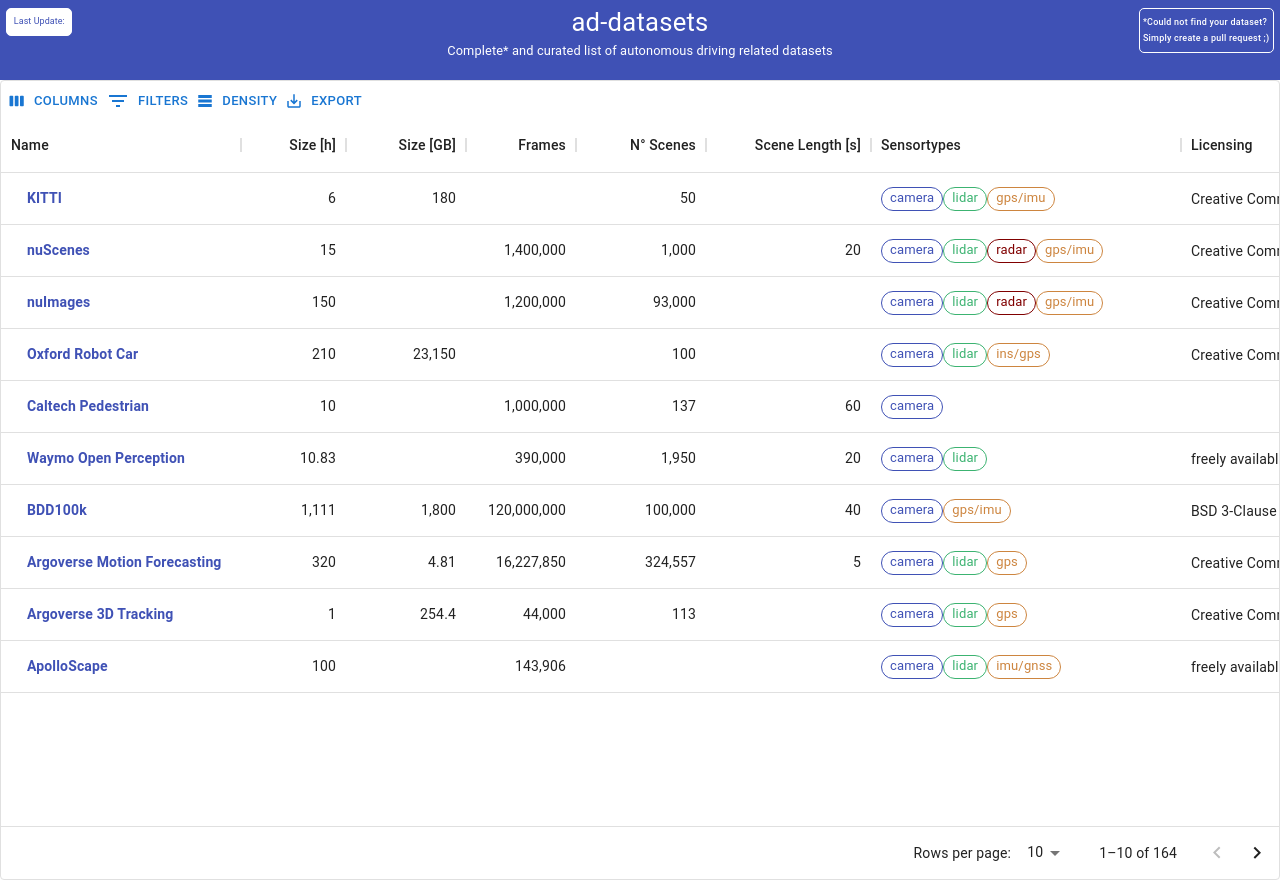
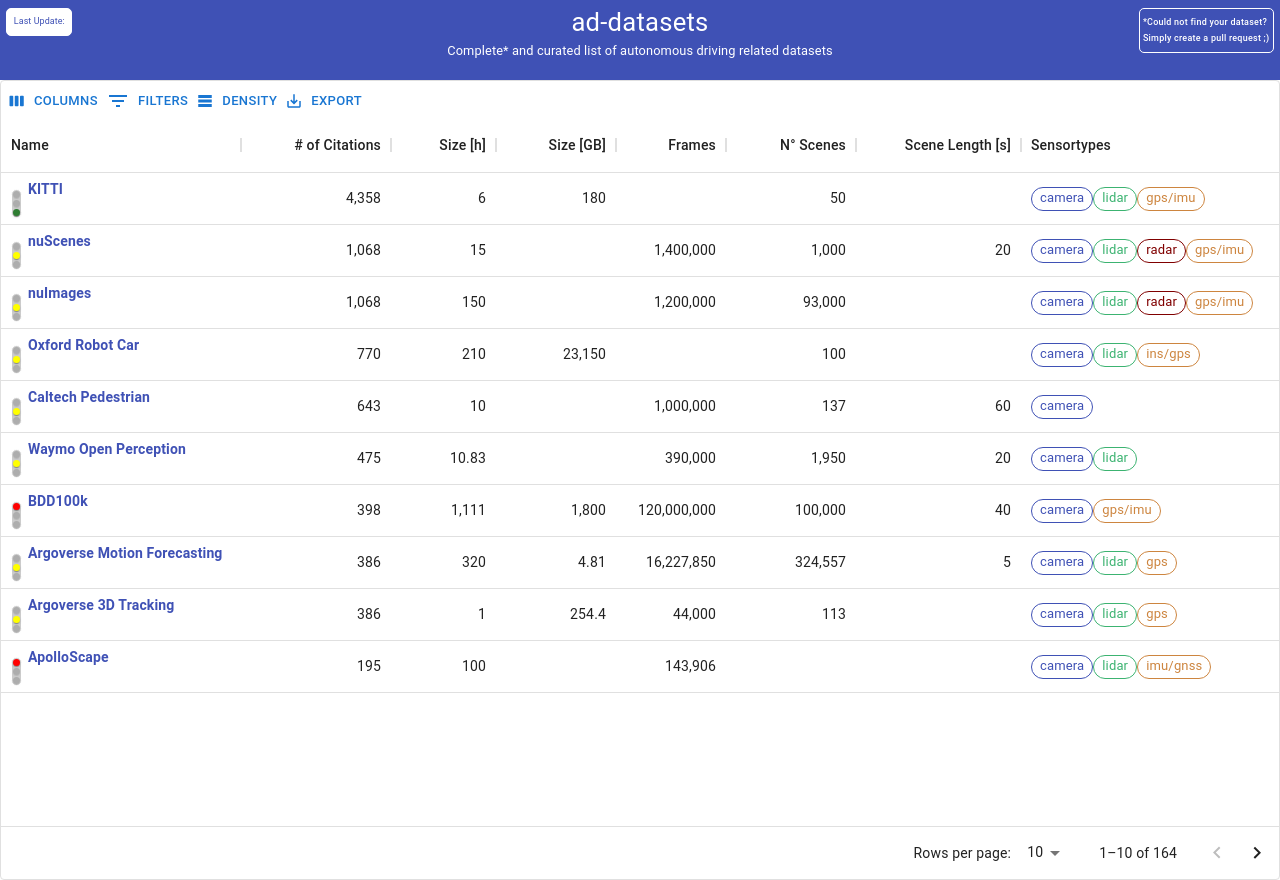
Before and after one commit to daniel-bogdoll/ad-datasets, a React (Create React App) app in the folder my-app/: page / in a window 1280 px wide. Built offline with nearby package versions, Linux system fonts and the light colour scheme.

Commit message:
introduction of traffic light indicator

```diff
--- a/my-app/package.json
+++ b/my-app/package.json
@@ -4,6 +4,8 @@
   "version": "0.1.0",
   "private": true,
   "dependencies": {
+    "@emotion/react": "^11.8.2",
+    "@emotion/styled": "^11.8.1",
     "@material-ui/core": "latest",
     "@material-ui/styles": "latest",
     "@mui/x-data-grid": "latest",
@@ -50,8 +52,10 @@
     "@material-ui/core": "^4.12.3",
     "@material-ui/data-grid": "^4.0.0-alpha.35",
     "@material-ui/icons": "^4.11.2",
+    "@mui/lab": "^5.0.0-alpha.74",
     "@mui/material": "^5.2.3",
     "gh-pages": "^3.2.3",
-    "react-router-dom": "^5.3.0"
+    "react-router-dom": "^5.3.0",
+    "react-tooltip": "^4.2.21"
   }
 }
--- a/my-app/src/columns.js
+++ b/my-app/src/columns.js
@@ -1,4 +1,5 @@
 import * as React from 'react';
+import ReactTooltip from "react-tooltip";
 import Link from "@material-ui/core/Link";
 import Typography from "@material-ui/core/Typography"
 import PropTypes from 'prop-types';
@@ -6,12 +7,31 @@
 import Popper from '@material-ui/core/Popper';
 import { makeStyles } from '@material-ui/styles';
 import ReceiptIcon from '@material-ui/icons/Receipt';
-import {CameraTag, LidarTag, RadarTag, RandomTag} from "./components/tags";
+import {CameraTag, LidarTag, RadarTag, RandomTag, AnalyzedTag, PartiallyAnalyzedTag, IncompleteAnalyzedTag} from "./components/tags";
 
 function isOverflown(element) {
     return element.scrollHeight > element.clientHeight || element.scrollWidth > element.clientWidth;
 }
 
+
+function checkCompleteness(dataset) {
+    let info = (Object.entries(dataset)[2][1]);
+    let info2 = (Object.entries(info));
+    let test=0;
+    info2.forEach(entry => {
+        if (entry[1]===""){
+            test = 1;
+        }
+    });
+    console.log(dataset.getValue(dataset.id, 'DOI'))
+    if (dataset.getValue(dataset.id, 'DOI')===undefined||dataset.getValue(dataset.id, 'href')===undefined||
+        dataset.getValue(dataset.id, 'id')===undefined) {
+        return 2;
+    } else if(test===1){
+        return 1;
+    }
+    else return 0
+}
 
 
 /***
@@ -190,20 +210,77 @@
         field: 'id',
         headerName: 'Name',
         width: 240,
-        renderCell: (params) => (
+        renderCell: (params) => {
+            if (checkCompleteness(params)===0) {
+                return(
+                <div style={{display: "flex", flexDirection: "row", alignItems: "flex-start"}}>
+                    <AnalyzedTag/>
                     <strong>
                         <Link
                             variant="contained"
                             color="primary"
                             size="small"
-                    style={{ marginLeft: 16 }}
+                            style={{marginLeft: 6}}
                             href={params.getValue(params.id, 'href') || ''}
                             target={'_blank'}
                         >
                             {params.getValue(params.id, 'id') || ''}
                         </Link>
                     </strong>
-        ),
+                </div>)
+            }
+            else if (checkCompleteness(params)===1){
+                return (
+                    <div style={{display: "flex", flexDirection: "row", alignItems: "flex-start"}}>
+                        <PartiallyAnalyzedTag/>
+                        <strong>
+                            <Link
+                                variant="contained"
+                                color="primary"
+                                size="small"
+                                style={{marginLeft: 6}}
+                                href={params.getValue(params.id, 'href') || ''}
+                                target={'_blank'}
+                            >
+                                {params.getValue(params.id, 'id') || ''}
+                            </Link>
+                        </strong>
+                    </div>
+                )
+            }
+            else if (checkCompleteness(params)===2)
+                return (
+                    <div style={{display: "flex", flexDirection: "row", alignItems: "flex-start"}}>
+                        <IncompleteAnalyzedTag/>
+                        <strong>
+                            <Link
+                                variant="contained"
+                                color="primary"
+                                size="small"
+                                style={{marginLeft: 6}}
+                                href={params.getValue(params.id, 'href') || ''}
+                                target={'_blank'}
+                            >
+                                {params.getValue(params.id, 'id') || ''}
+                            </Link>
+                        </strong>
+                    </div>
+                )
+        },
+    },
+    {
+        field: 'citationCount',
+        headerName: '# of Citations',
+        width: 150,
+        align: 'right',
+        type: 'number',
+        valueFormatter: (params) => {
+            const valueFormatted = Number(params.value).toLocaleString();
+            if (valueFormatted !== "0" && valueFormatted !== "NaN")
+                return `${valueFormatted}`;
+            else
+                return "";
+        }
     },
     {
         field: 'size_hours',
@@ -395,14 +472,6 @@
         renderCell: renderCellExpand
     },
     {
-        field: 'citationCount',
-        headerName: '# of Citations',
-        width: 150,
-        hide: true,
-        type: "number",
-        renderCell: renderCellExpand
-    },
-    {
         field: 'relatedPaper',
         headerName: 'Related Paper',
         width: 150,
--- a/my-app/src/components/tags.js
+++ b/my-app/src/components/tags.js
@@ -1,5 +1,7 @@
 import Chip from "@material-ui/core/Chip";
+import ReactTooltip from "react-tooltip";
 import * as React from "react";
+import TimelineDot from '@mui/lab/TimelineDot';
 
 export class CameraTag extends React.Component {
     render() {
@@ -37,3 +39,41 @@
                      style={{color: 'peru', border: '1px solid peru', display: this.props.visibility}}/>
     }
 }
+export class AnalyzedTag extends React.Component {
+    render() {
+        return <div style={{display: "flex", flexDirection: "column", alignItems: "flex-start", border: "1px solid white",
+        borderRadius: "10px", marginTop: "10px", backgroundColor: "rgba(0, 0, 0, 0.2)"}} >
+                            <TimelineDot style={{height: "3px", width: "3px", background: "red", padding: "0px",
+                                opacity:"0.3", margin: "1px", backgroundColor: "rgba(0, 0, 0, 0.5)"}}/>
+                            <TimelineDot style={{height: "3px", width: "3px", background: "yellow", padding: "0px",
+                                marginRight: "1px", opacity:"0.3", margin: "1px", backgroundColor: "rgba(0, 0, 0, 0.5)"}}/>
+                            <TimelineDot color={"success"} style={{height: "3px", width: "3px", padding: "0px",
+                                marginRight: "1px", margin: "1px"}}/>
+                        </div>
+    }
+}
+export class PartiallyAnalyzedTag extends React.Component {
+    render() {
+        return <div style={{display: "flex", flexDirection: "column", alignItems: "flex-start", border: "1px solid white",
+            borderRadius: "10px", marginTop: "10px", backgroundColor: "rgba(0, 0, 0, 0.2)"}} >
+                         <TimelineDot color={"success"} style={{height: "3px", width: "3px", padding: "0",
+                         opacity: "0.3", margin: "1px", backgroundColor: "rgba(0, 0, 0, 0.5)"}}/>
+                         <TimelineDot style={{height: "3px", width: "3px", background: "yellow", padding: "0", margin:"1px"}}/>
+                         <TimelineDot style={{height: "3px", width: "3px", background: "red", padding: "0",
+                             opacity: "0.3", margin: "1px", backgroundColor: "rgba(0, 0, 0, 0.5)"}}/>
+                </div>
+
+    }
+}
+export class IncompleteAnalyzedTag extends React.Component {
+    render() {
+        return <div style={{display: "flex", flexDirection: "column", alignItems: "flex-start", border: "1px solid white",
+        borderRadius: "10px", marginTop: "10px", backgroundColor: "rgba(0, 0, 0, 0.2)"}} >
+                        <TimelineDot style={{height: "3px", width: "3px", background: "red", padding: "0", margin: "1px"}}/>
+                         <TimelineDot style={{height: "3px", width: "3px", background: "yellow", padding: "0", margin:"1px",
+                         opacity: "0.3", backgroundColor: "rgba(0, 0, 0, 0.5)"}}/>
+                        <TimelineDot color={"success"} style={{height: "3px", width: "3px", padding: "0", margin:"1px",
+                            opacity: "0.3", backgroundColor: "rgba(0, 0, 0, 0.5)"}}/>
+                     </div>
+    }
+}
```
Also changed, not shown: my-app/src/data.json (+22 -22 lines), my-app/src/data_sorted.json, 1 other file (tests, documents, lock files or other folders). Lines whose indentation alone changed are shown as unchanged.
